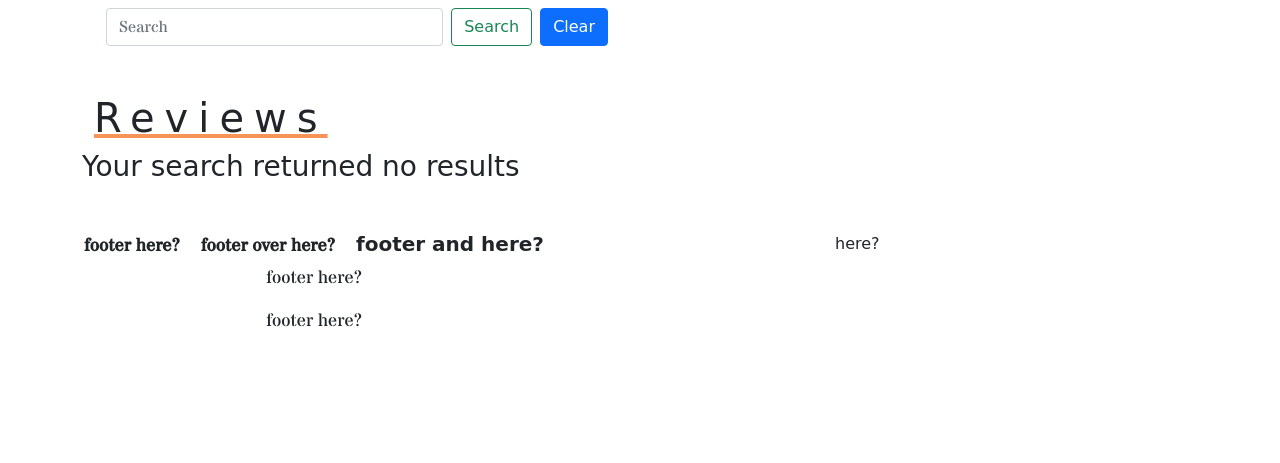
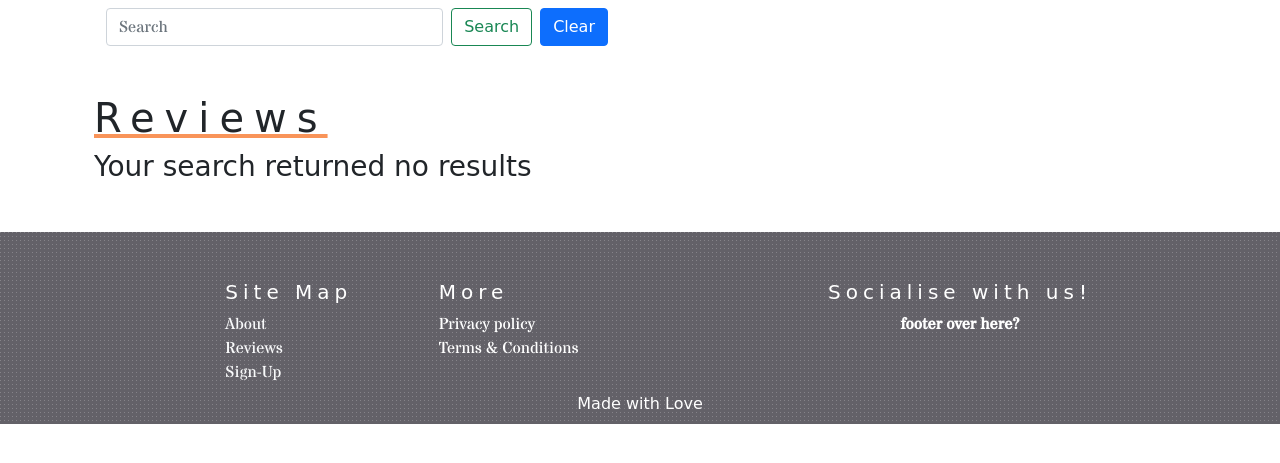
Before and after one commit to LogisticBravo/Milestone-Project-3, a Flask app: page /reviews in a window 1280 px wide. Shown: the part 95-558 px from the top of the page. Run offline with Flask 2, Linux system fonts and the light colour scheme; data that the repository does not hold is empty; some libraries are stand-ins or nearby versions; some web fonts are replaced.

Commit message:
Add styling to footer, login form and sign-up form

```diff
--- a/static/css/style.css
+++ b/static/css/style.css
@@ -17,6 +17,11 @@ p, span, input, select, textarea {
   font-size: large;
 }
 
+footer > div > div > .text-light {
+  font-family: 'Stardos Stencil', cursive;
+  text-decoration: none;
+}
+
 a.navbar-brand {
   background-color: white;
   color: black;
@@ -33,7 +38,7 @@ a.navbar-brand {
   mix-blend-mode: screen;
 }
 
-li > a {
+li > a, footer > div > div > h6 {
   color: #fff;
   font-family: 'Fredericka the Great', cursive;
   letter-spacing: 0.25em;
@@ -227,8 +232,8 @@ button.nav-link.active:focus, button.nav-link:focus, button.nav-link:focus-visib
   text-decoration: none;
 }
 
-.card-text > a:hover, .fa-star, .rating {
-  color: #F99459;
+.card-text > a:hover, .fa-star, .rating, a.text-light:hover {
+  color: #F99459!important;
 }
 
 .mh{
--- a/static/js/review.js
+++ b/static/js/review.js
@@ -6,10 +6,10 @@ var newsletterModal = new bootstrap.Modal(document.getElementById('newsletter'),
 // Session storage code from https://stackoverflow.com/questions/8123032/how-do-i-make-a-count-variable-persistent-across-sessions
 window.onscroll = function(){newsletter()}
 var newsletterCount = 0;
-var sessionCount = localStorage.getItem("sessionCount")
+
 function newsletter() {
-    if ((document.body.scrollTop > 1000 || document.documentElement.scrollTop > 1000) && newsletterCount == 0 && sessionCount != 1) {
-        newsletterModal.show(); newsletterCount ++; sessionCount++; localStorage.setItem(parseFloat("newsletterCount"), sessionCount)
+    if ((document.body.scrollTop > 1000 || document.documentElement.scrollTop > 1000) && newsletterCount == 0) {
+        newsletterModal.show(); newsletterCount ++;
       }
 }
 
--- a/templates/base.html
+++ b/templates/base.html
@@ -63,7 +63,7 @@
                             <div class="card-body">
                                 Need an account? <a href="{{ url_for('signup')}}">Sign-up Here</a>
                             </div>
-                            <button type="submit" class="btn btn-primary">Login</button>
+                            <button type="submit" class="btn btn-orange">Login</button>
                         </form>
                     </li>
                     {% endif %}
@@ -151,19 +151,32 @@
     <!--****** End Main Content ******-->
 
     <!--****** Footer ******-->
-    <footer>
+    <footer class="footer container-fluid">
 
-    <div class="row mt-5 text-center">
-        <div class="col-sm-6">
-            <span class="d-inline-block px-2"> <strong> footer here?</strong></span>
-            <span class="d-inline-block px-2"><strong> footer over here?</strong></span>
-            <h5 class="d-inline-block px-2"><strong> footer and here?</strong></h5>
-            <p class="d-block">footer here?</p>
-            <p class="d-block">footer here?</p>
-
+    <div class="row mt-5 pt-5">
+        <div class="col-sm-8 col-md-2 offset-md-2 text-start">
+            <h6 class="h5">Site Map</h6>
+            <a class="d-block px-1 fs-6 ps-0 text-light" href="{{ url_for('home') }}#about">About</a>
+            <a class="d-block px-1 fs-6 ps-0 text-light" href="{{ url_for('reviews') }}">Reviews</a>
+            {% if session.user %}
+            <span class="d-block px-1 fs-6 ps-0">My Account</span>
+            {% else %}
+            <a class="d-block px-1 fs-6 ps-0 text-light" href="{{ url_for('signup') }}">Sign-Up</a>
+            {% endif %}
         </div>
-        <div class="col-sm-4">
-            here?
+        <div class="col-sm-8 col-md-2 text-start">
+            <h6 class="h5">More</h6>
+            <span class="d-block px-1 fs-6 ps-0">Privacy policy</span>
+            <span class="d-block px-1 fs-6 ps-0">Terms & Conditions</span>
+        </div>
+        <div class="col-sm-8 col-md-6 text-center">
+            <h6 class="h5">Socialise with us!</h6>
+            <span class="d-inline-block px-1 fs-6"><strong> footer over here?</strong></span>
+        </div>
+    </div>
+    <div class="row py-2">
+        <div class="col-12 text-center">
+            Made with Love
         </div>
     </div>
 
--- a/templates/index.html
+++ b/templates/index.html
@@ -6,7 +6,7 @@
     <div class="container mt-5">
         <div class="callout">
             <img class="hero-img img-fluid mb-3 rounded" src="{{ url_for('static', filename='assets/img/coffee_beans_hero.jpeg') }}" alt="..." />
-            <div class="callout-text text-center p-5 rounded">
+            <div class="callout-text text-center p-5 rounded" id ="about">
                 <h2 class="section-heading mb-4">
                     <span class="section-heading-upper">Find Coffee</span>
                     <span class="section-heading-lower">Worth Drinking</span>
--- a/templates/reviews.html
+++ b/templates/reviews.html
@@ -11,7 +11,7 @@
         <div class="col-sm-8 ml-4">
             <h1>Reviews</h1>
         </div>
-    </div></div>
+    </div>
     <!--Write Review Modal Button-->
     {% if session.user %}
     <div class="row">
@@ -361,8 +361,9 @@
                     </div>
                     <div class="nav nav-tabs" id="nav-tab2" role="tablist">
                         <button class="nav-link active" id="nav-home-tab" data-bs-toggle="tab"
-                        data-bs-target="#nav-home-{{ bean._id }}" type="button" role="tab" aria-controls="nav-home-tab"
-                        aria-selected="true"><i class="fab fa-readme fa-lg"></i></button>
+                            data-bs-target="#nav-home-{{ bean._id }}" type="button" role="tab"
+                            aria-controls="nav-home-tab" aria-selected="true"><i
+                                class="fab fa-readme fa-lg"></i></button>
                         <button class="nav-link" id="nav-profile-tab" data-bs-toggle="tab"
                             data-bs-target="#nav-profile-{{ bean._id }}" type="button" role="tab"
                             aria-controls="nav-profile-tab" aria-selected="false"><i
@@ -425,7 +426,8 @@
                                                                     name="bean_image"
                                                                     class="form-control mb-3 disabled d-none"
                                                                     placeholder="Add a link to an image of this coffee"
-                                                                aria-label="bean_image" aria-describedby="bean_image"
+                                                                    aria-label="bean_image"
+                                                                    aria-describedby="bean_image"
                                                                     value="{{ bean.bean_image }}">
                                                                 <input class="form-check-input" type="checkbox"
                                                                     id="imageUrl-{{ bean._id }}">
@@ -461,7 +463,8 @@
                                                                     <select class="form-select form-select-md"
                                                                         id="bean_roast-{{ bean._id }}" name="bean_roast"
                                                                         aria-label="bean roast selection"
-                                                                    data-bs-toggle="tooltip" data-bs-placement="left"
+                                                                        data-bs-toggle="tooltip"
+                                                                        data-bs-placement="left"
                                                                         title="Light/Medium/Dark" required>
                                                                         {% for roast in roasts %}
                                                                         <option value="{{ bean.bean_roast }}" size="3">
@@ -476,13 +479,15 @@
                                                                         name="brew_type" class="form-control-plaintext"
                                                                         placeholder="Brew Type"
                                                                         aria-label="How this coffee is brewed"
-                                                                    data-bs-toggle="tooltip" data-bs-placement="left"
+                                                                        data-bs-toggle="tooltip"
+                                                                        data-bs-placement="left"
                                                                         title="Filter? Espresso Machine? Cafetiere?"
                                                                         value="{{ bean.brew_type }}">
                                                                 </div>
                                                                 <div class="col-md-6 mb-1"><strong>Type:</strong>
                                                                     <select class="form-select form-select-md"
-                                                                    id="origin_type-{{ bean._id }}" name="origin_type"
+                                                                        id="origin_type-{{ bean._id }}"
+                                                                        name="origin_type"
                                                                         aria-label="origin type selection" required>
                                                                         {% for origin in origins %}
                                                                         <option value="{{ bean.origin_type }}" size="2">
@@ -494,8 +499,10 @@
                                                                         for="bean_origin"><strong>Coffee Origin:
                                                                         </strong></label>
                                                                     <input type="text" id="bean_origin-{{ bean._id }}"
-                                                                    name="bean_origin" class="form-control-plaintext"
-                                                                    placeholder="Coffee Origin" data-bs-toggle="tooltip"
+                                                                        name="bean_origin"
+                                                                        class="form-control-plaintext"
+                                                                        placeholder="Coffee Origin"
+                                                                        data-bs-toggle="tooltip"
                                                                         data-bs-placement="left"
                                                                         title="The magical land this coffee hails from"
                                                                         value="{{ bean.bean_origin }}">
@@ -519,7 +526,8 @@
                                             </div>
 
                                             <div class="modal-footer border-0">
-                                            <button type="button" class="btn btn-secondary" data-bs-dismiss="modal">Exit
+                                                <button type="button" class="btn btn-secondary"
+                                                    data-bs-dismiss="modal">Exit
                                                     without Saving</button>
                                                 <button type="Submit" class="btn btn-primary">Save changes</button>
                                             </div>
@@ -614,9 +622,10 @@
                                         <div class="col-md-12 card-body">
                                             <div class="input-group mb-3">
                                                 <input type="text" class="form-control" id="comment-{{ bean._id }}"
-                                                name="comment" placeholder="Comments" aria-label="Recipient's username"
-                                                aria-describedby="button-addon2">
-                                            <button class="btn btn-success" type="submit" id="add-comment">Add</button>
+                                                    name="comment" placeholder="Comments"
+                                                    aria-label="Recipient's username" aria-describedby="button-addon2">
+                                                <button class="btn btn-success" type="submit"
+                                                    id="add-comment">Add</button>
                                             </div>
                                         </div>
                                     </form>
@@ -631,14 +640,9 @@
             </div>
         </div>
     </div>
-<!--This closing div doesn't appear to be connected to anything.
-            However after carefully going through every div tag on this page and
-            the base.html to ensure it wasn't inherited from the template, removing it causes a cascading
-            effect within the reviews page for each review. Additionally, I have carefully gone over the jinja loops
-            and if statements to check if the fault lies there. I can only assume that I have missed something to cause such effect.-->
 </div>
+{% endfor %}
 
-{% endfor %}
 {% else %}
 <h3>Your search returned no results</h3>
 {% endif %}
--- a/templates/signup.html
+++ b/templates/signup.html
@@ -1,12 +1,12 @@
 {% extends "base.html" %}
 {% set active_page = "signup" %}
 {% block content %}
-<main>
+
     <div class="row g-0">
         <div class="col-8 offset-md-2 mt-5">
-            <div class="card text-center">
+            <div class="card text-center card-border">
                 <div class="card-header">
-                    Sign-Up Below!
+                    <h5>Sign-Up Below!</h5>
                 </div>
                 <div class="card-body">
                     <div class="row">
```
Lines whose indentation alone changed are shown as unchanged.
